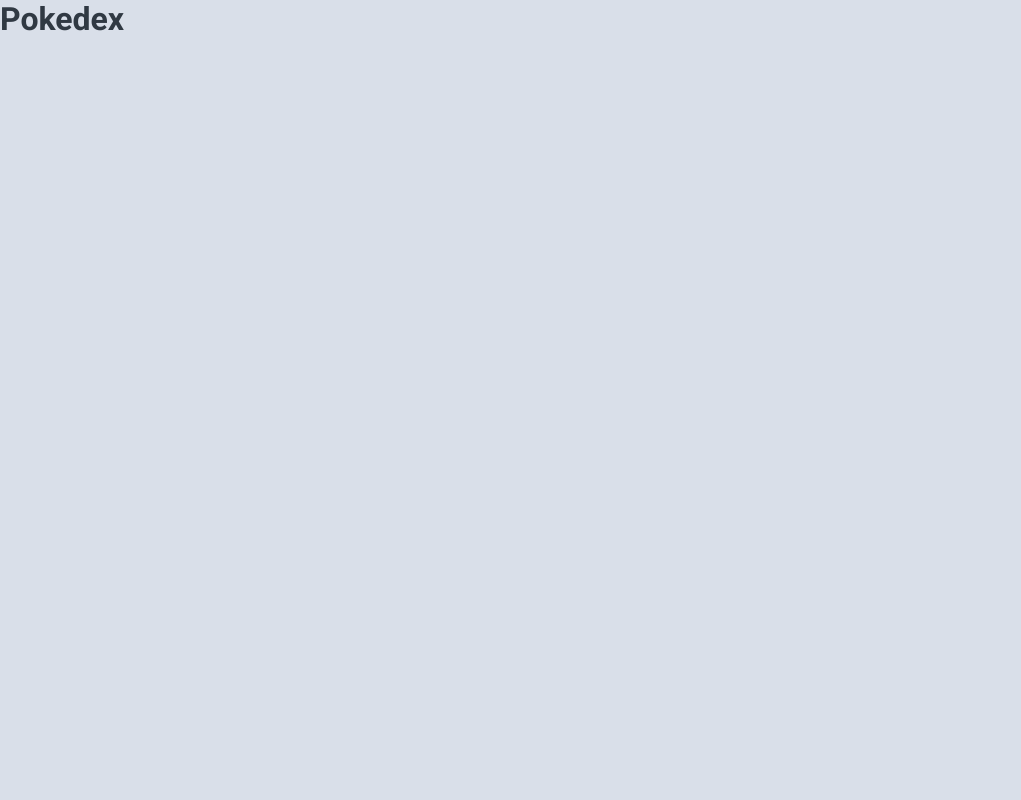
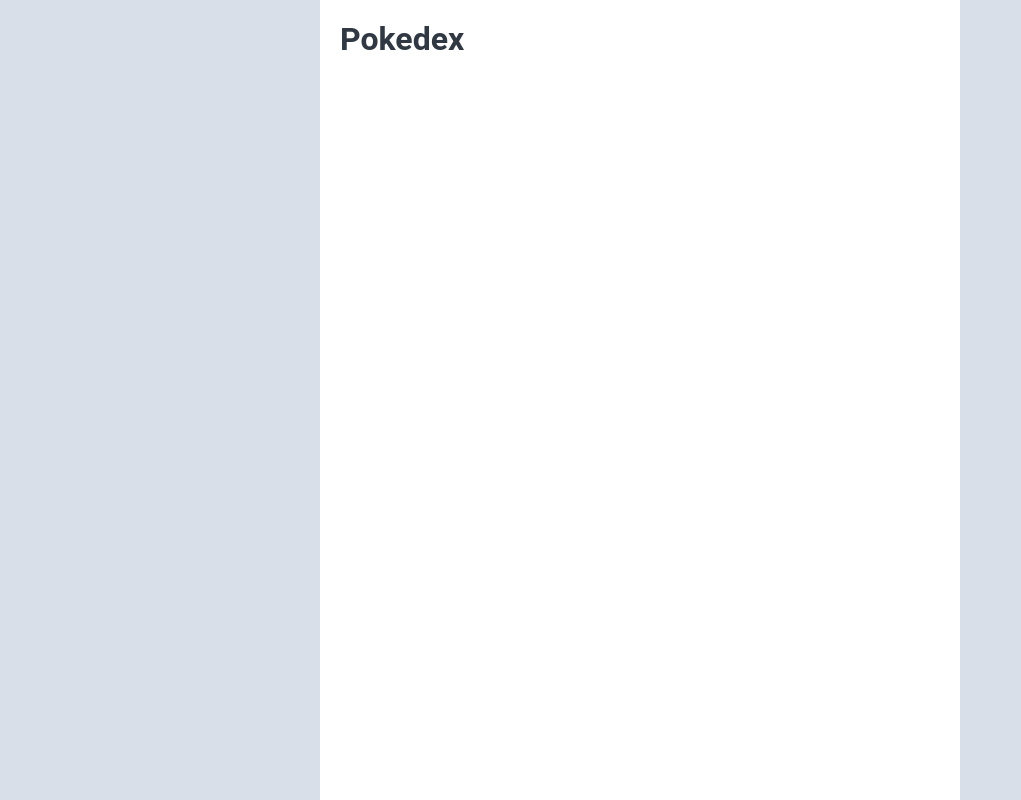
Before and after one commit to heraldofortuna/pokedex-duna-react, a React (Create React App) app in the folder duna-frontend/: page / in a window 1280 px wide. Shown: the whole page, without its empty margins (0-1021 px from the left). Built offline with nearby package versions, Linux system fonts and the light colour scheme.

Commit message:
I created a general styled wrapper for all views

```diff
--- a/duna-frontend/package.json
+++ b/duna-frontend/package.json
@@ -42,5 +42,8 @@
       "last 1 firefox version",
       "last 1 safari version"
     ]
+  },
+  "resolutions": {
+    "styled-components": "^5"
   }
 }
--- a/duna-frontend/src/screens/Home.tsx
+++ b/duna-frontend/src/screens/Home.tsx
@@ -1,5 +1,19 @@
+import styled from "styled-components";
+
+const StyledWrapper = styled.div`
+  background-color: var(--white);
+  width: 50%;
+  min-height: 100vh;
+  padding: 20px;
+  margin: 0 auto;
+`;
+
 function Home() {
-  return <h1>Pokedex</h1>;
+  return (
+    <StyledWrapper>
+      <h1>Pokedex</h1>
+    </StyledWrapper>
+  );
 }
 
 export default Home;
```
